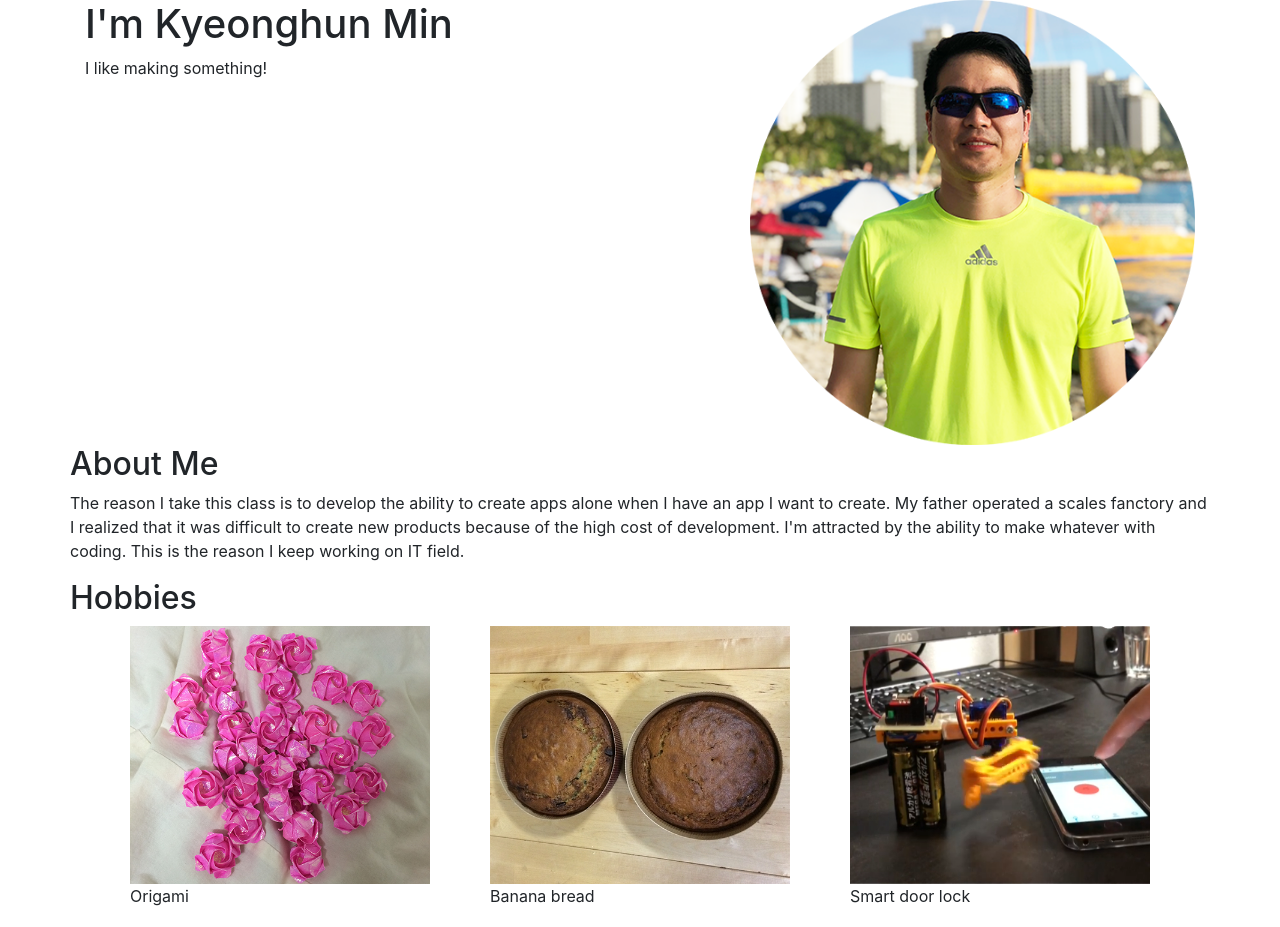
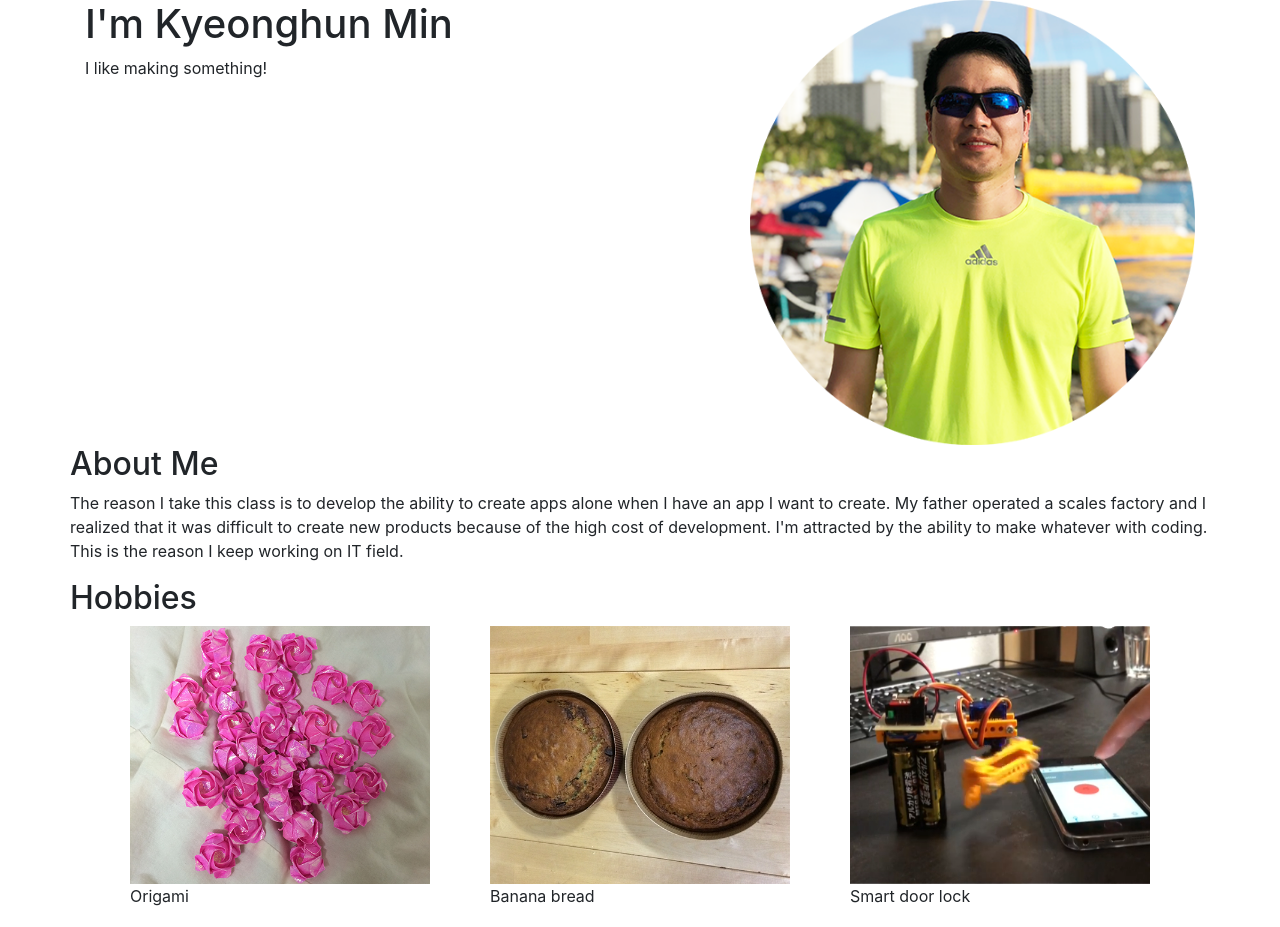
Before and after one commit to sziru/sziru.github.io, a plain HTML site: page index.html in a window 1280 px wide. Shown: the top 927 px of the page. Drawn offline with nearby package versions, Linux system fonts and the light colour scheme.

Commit message:
corrected typo

```diff
--- a/index.html
+++ b/index.html
@@ -28,7 +28,7 @@
             <div>
             <p>
                 The reason I take this class is to develop the ability to create apps alone when I have an app I want to create.
-                My father operated a scales fanctory and I realized that it was difficult to create new products because of the high cost of
+                My father operated a scales factory and I realized that it was difficult to create new products because of the high cost of
                 development. I'm attracted by the ability to make whatever with coding. This is the reason I keep working on IT field.
             </p>
             </div>
```
